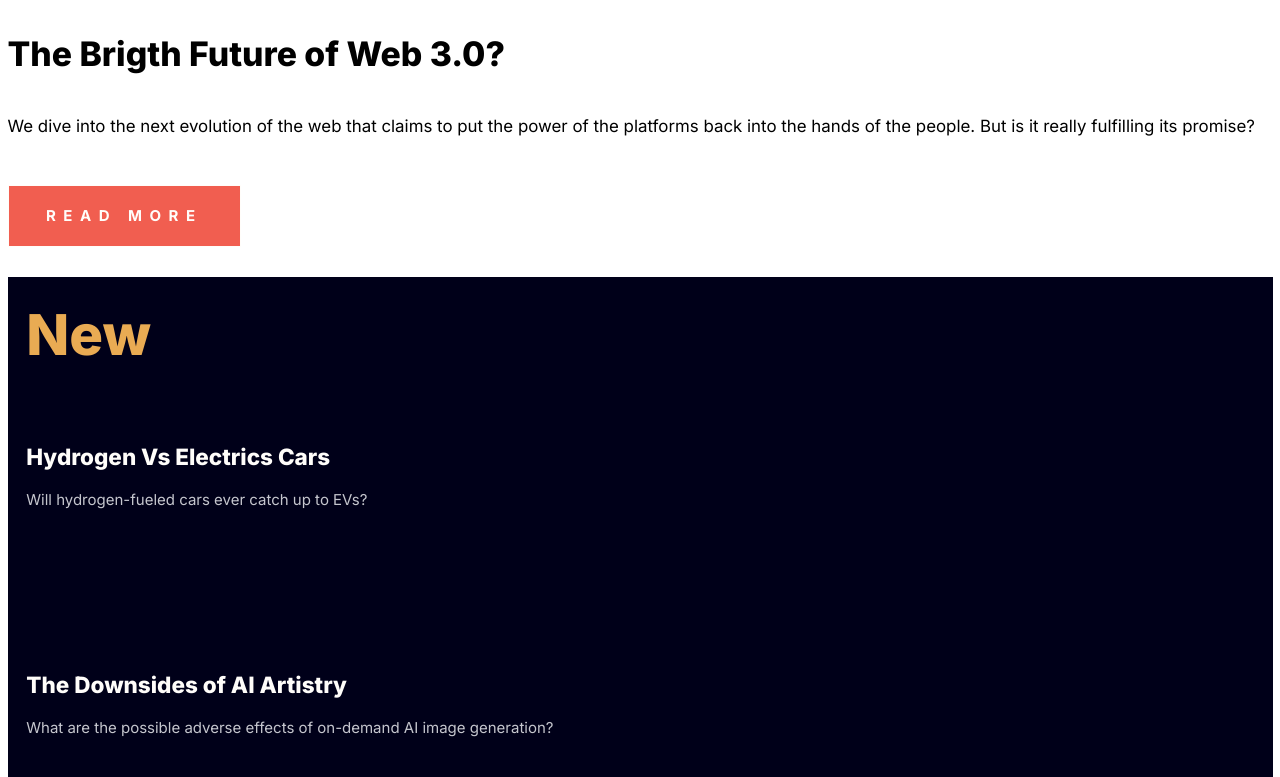
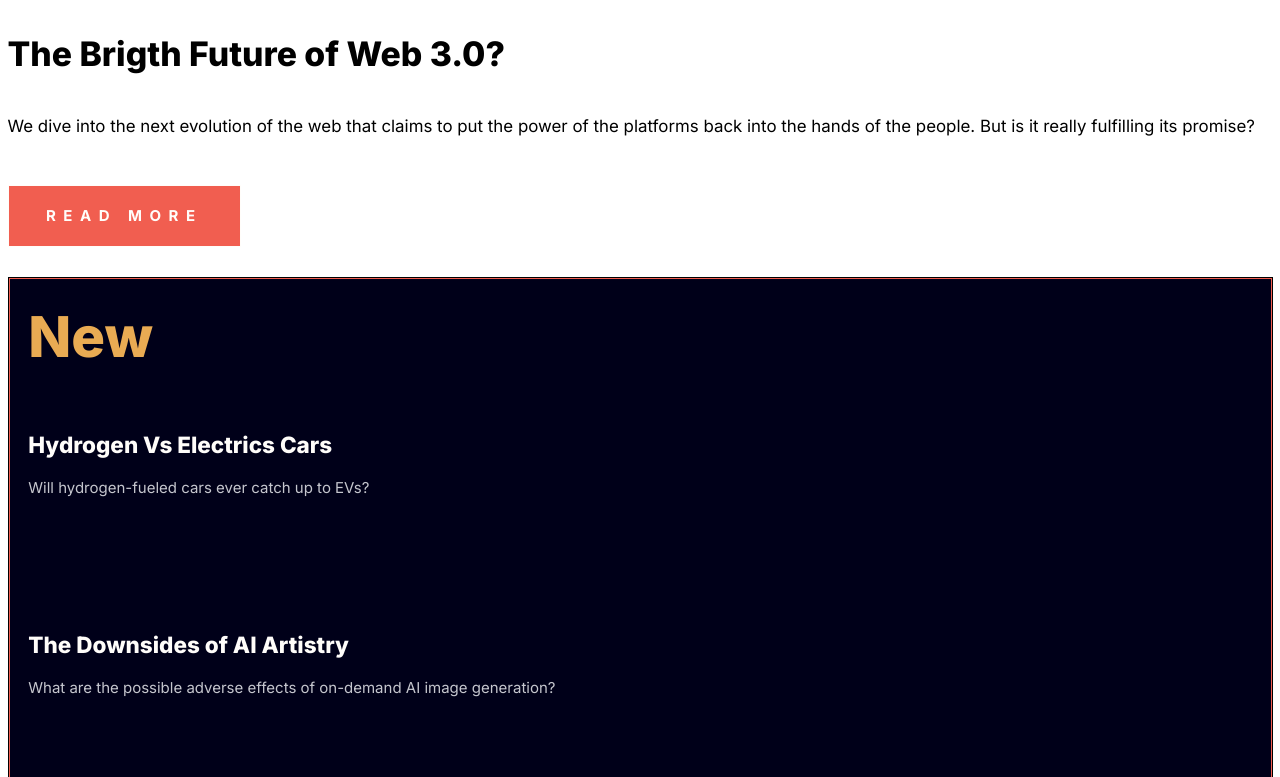
Before and after one commit to Mauricioam/FrontEnd-Mentor, a React (Vite) app in the folder NewshomePage/: page / in a window 1280 px wide. Shown: the part 682-1459 px from the top of the page. Built offline with nearby package versions, Linux system fonts and the light colour scheme.

Commit message:
fix the sideNew heigth

```diff
--- a/NewshomePage/src/components/ContanierNews.jsx
+++ b/NewshomePage/src/components/ContanierNews.jsx
@@ -4,11 +4,11 @@ import SideNews from './SideNews';
 
 function ContanierNews() {
   return (
-    <section className='grid desktop:grid-cols-7 gap-8 min-h-full '>
+    <section role="mainMenu" className='grid desktop:grid-cols-7 gap-8   '>
         <div className='desktop:col-span-5 '>
         <MainNews/>
         </div>
-        <div className='desktop:col-span-2 '>
+        <div className='desktop:col-span-2 border'>
         <SideNews/>
         </div>
     </section>
--- a/NewshomePage/src/components/SideNews.jsx
+++ b/NewshomePage/src/components/SideNews.jsx
@@ -3,9 +3,9 @@ import sideNews from "../data/sideNewsData";
 
 function SideNews() {
   return (
-    <section className="px-5 flex flex-col lg:h-full h-screen bg-veryDarkBlue p-8">
+    <section className="px-5 flex flex-col h-full border border-softRed bg-veryDarkBlue p-8">
       <h1 className="text-6xl font-extrabold text-softOrange ">New</h1>
-      <div className="flex flex-col lg:h-full h-screen justify-around ">
+      <div className="flex flex-col h-[40rem]   justify-around ">
         {sideNews.map((item, i) => (
 
           <div className="flex flex-col gap-4" key={i}>
```
